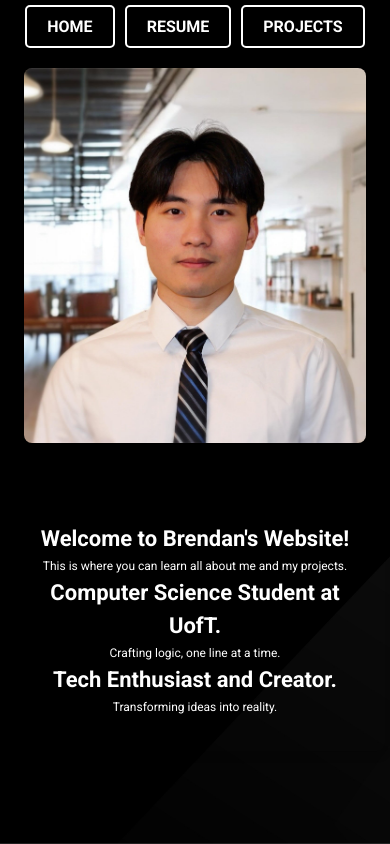
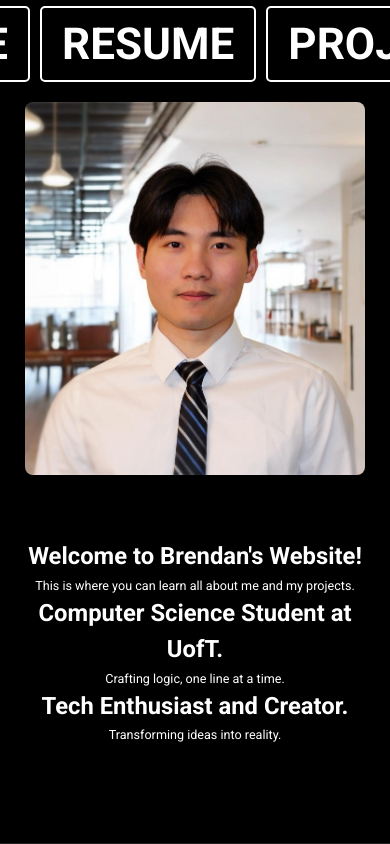
Before and after one commit to BrendanPhung/BrendanPhung.github.io, a plain HTML site: page index.html in a window 390 px wide. Drawn offline with Linux system fonts and the light colour scheme.

Commit message:
cleanup code

```diff
--- a/style.css
+++ b/style.css
@@ -1,12 +1,8 @@
 body {
-    font-family: Arial, sans-serif;
     margin: 0;
     padding: 0;
-    min-height: 100vh;
     background-image: url('backround.jpg');
     background-size: cover;
-    background-position: center;
-    background-repeat: no-repeat;
     background-attachment: fixed;
     overflow-x: hidden;
     box-sizing: border-box;
@@ -14,21 +10,17 @@ body {
 
 .container {
     width: 100%;
-    max-width: 100%;
-    margin: 0 auto;
-    padding: 20px;
+    padding: 1.5%;
     display: flex;
     flex-direction: column;
-    position: relative;
-    background: transparent;
     box-sizing: border-box;
     overflow: hidden;
 }
 
 .header {
     display: flex;
+    align-items: center;
     justify-content: space-between;
-    align-items: center;
     gap: 20px;
     margin-bottom: 20px;
 }
@@ -43,7 +35,7 @@ body {
     background: none;
     border: 2px solid #ffffff;
     color: #ffffff;
-    font-size: 16px;
+    font-size: 110%;
     font-family: 'Roboto', Arial, sans-serif;
     font-weight: bold;
     cursor: pointer;
@@ -51,7 +43,7 @@ body {
     text-decoration: none;
     outline: none;
     border-radius: 5px;
-    transition: background-color 0.3s ease, color 0.3s ease;
+    transition: 0.3s ease;
 }
 
 .button:hover {
@@ -65,7 +57,6 @@ body {
     justify-content: center;
     align-items: center;
     max-width: 90%;
-    place-items: center;
 }
 
 .right-image {
@@ -77,12 +68,10 @@ body {
 
 .resume-image {
     display: block;
-    margin: 20px auto;
+    margin: auto;
     max-width: 100%;
     height: auto;
-    border: 2px solid #007BFF;
-    border-radius: 10px;
-    box-shadow: 0 4px 6px rgba(0, 0, 0, 0.2);
+    box-shadow: 0 5px 6px rgba(0, 0, 0, 0.2);
 }
 
 .text-box {
@@ -126,24 +115,27 @@ body {
 }
 
 .large-text {
-    font-size: 50px;
+    font-size: 280%;
     font-weight: bold;
     color: #ffffff;
 }
 
 .small-text {
-    font-size: 20px;
+    font-size: 140%;
     font-weight: normal;
     color: #ffffff;
 }
 
+.main-content {
+    display: flex;
+    flex-direction: column-reverse;
+    align-items: center;
+}
+
 @media (min-width: 1025px) {
+
     .main-content {
-        display: flex;
         flex-direction: row;
-        justify-content: space-between;
-        align-items: center;
-        gap: 20px;
     }
 
     #home-text-box {
@@ -157,28 +149,18 @@ body {
     }
 
     .right-image {
-        max-width: 400px;
-        height: auto;
-        border-radius: 8px;
-        box-shadow: 0 4px 8px rgba(0, 0, 0, 0.2);
+        max-width: 500px;
     }
+
 }
 
+
+
+
 @media (max-width: 1024px) {
+
     .container {
-        padding: 15px;
         align-items: center;
-    }
-
-    .header {
-        justify-content: space-between;
-    }
-
-    .main-content {
-        display: flex;
-        flex-direction: column-reverse;
-        align-items: center;
-        gap: 15px;
     }
 
     .image-container {
@@ -199,27 +181,13 @@ body {
     }
 }
 
+
+
+
 @media (max-width: 820px) {
-    .main-content {
-        display: flex;
-        flex-direction: column-reverse;
-        align-items: center;
-        gap: 15px;
-    }
 
     .container {
-        padding: 10px;
         align-items: center;
-    }
-
-    .header {
-        flex-direction: column;
-        align-items: center;
-        gap: 15px;
-    }
-
-    .resume-image {
-        max-width: 100%;
     }
 
     .text-box {
@@ -228,6 +196,7 @@ body {
 
     .top-right-buttons {
         flex-direction: row;
+        font-size: 40px;
         gap: 40px;
     }
 
@@ -238,34 +207,17 @@ body {
         height: auto;
     }
 
-    .large-text {
-        font-size: 40px;
-        font-weight: bold;
-        color: #ffffff;
-    }
 
-    .small-text {
-        font-size: 15px;
-        font-weight: normal;
-        color: #ffffff;
-    }
 }
 
+
+
+
+
 @media (max-width: 480px) {
+
     .container {
-        padding: 5px;
         align-items: center;
-    }
-
-    .header {
-        gap: 10px;
-    }
-
-    .main-content {
-        display: flex;
-        flex-direction: column-reverse;
-        align-items: center;
-        gap: 15px;
     }
 
     .right-image {
@@ -285,11 +237,6 @@ body {
         max-width: 100%;
     }
 
-    .resume-image {
-        display: block;
-        margin: 0 auto;
-        max-width: 100%;
-    }
 
     .top-right-buttons {
         flex-direction: row;
@@ -297,14 +244,16 @@ body {
     }
 
     .large-text {
-        font-size: 22px;
+        font-size: 170%;
         font-weight: bold;
         color: #ffffff;
     }
 
     .small-text {
-        font-size: 12px;
+        font-size: 90%;
         font-weight: normal;
         color: #ffffff;
     }
+
+
 }
```
